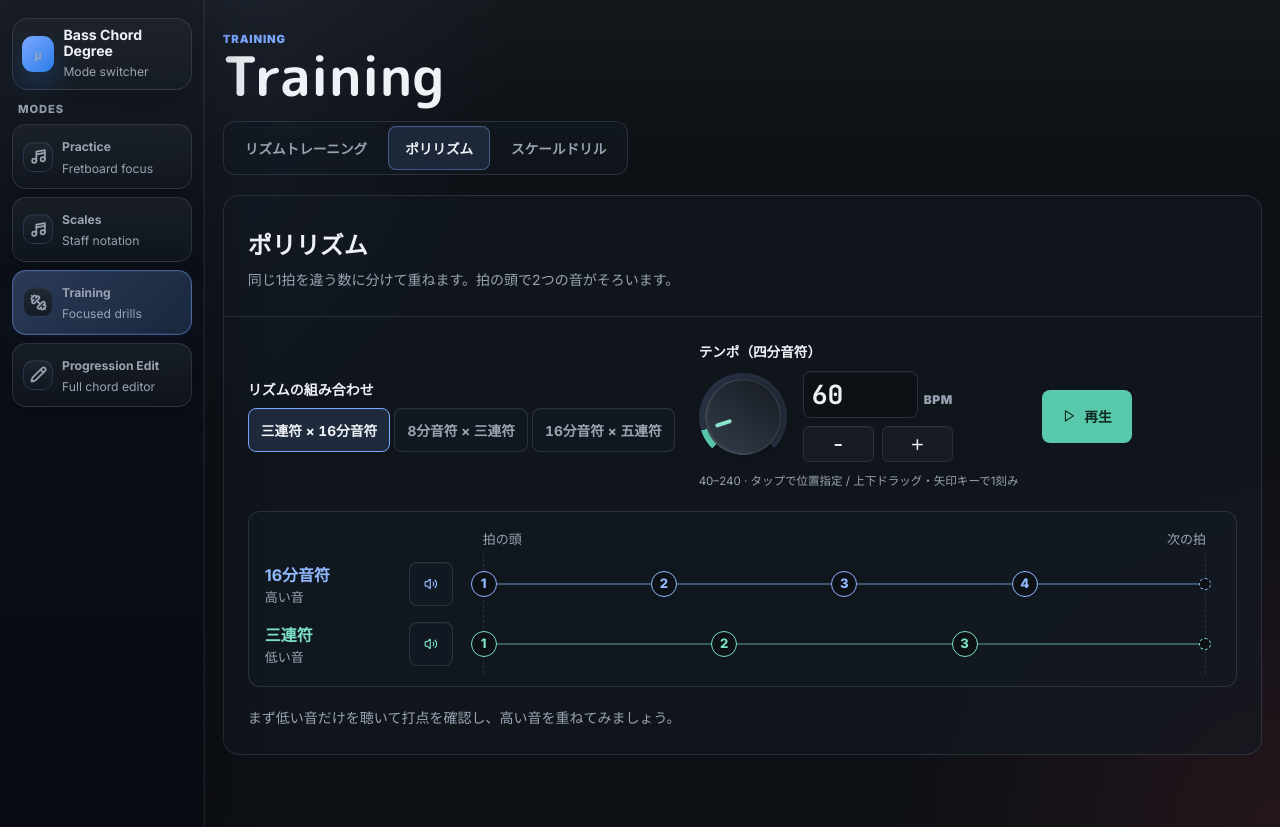
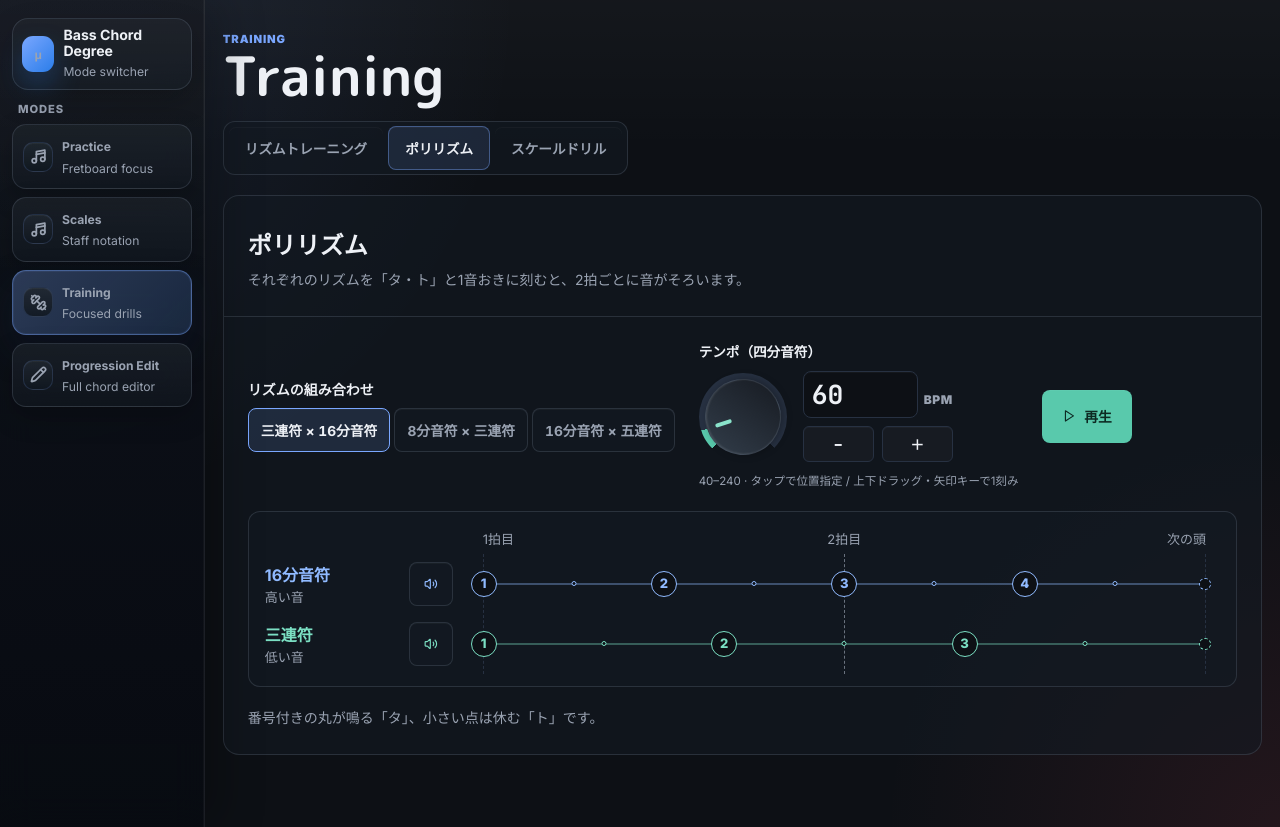
Before and after one commit to muu-ima/muu-fret-degree, a Next.js app: page /training in a window 1280 px wide. Both pictures are taken after a click on the tab "ポリリズム". Built offline with nearby package versions, Linux system fonts and the light colour scheme.

Commit message:
Align alternating polyrhythm hits every two beats

```diff
--- a/app/components/training/PolyrhythmTraining.module.css
+++ b/app/components/training/PolyrhythmTraining.module.css
@@ -129,16 +129,29 @@
 }
 
 .trackCaption {
-  display: flex;
+  display: grid;
+  grid-template-columns: 1fr auto 1fr;
   align-items: center;
-  justify-content: space-between;
   height: var(--caption-height);
   gap: 4px;
+}
+
+.trackCaption span:last-child {
+  justify-self: end;
 }
 
 .lines {
   position: relative;
   border-inline: 1px dashed var(--line);
+}
+
+.lines::before {
+  position: absolute;
+  inset-block: 0;
+  left: 50%;
+  border-left: 1px dashed var(--muted);
+  opacity: 0.65;
+  content: "";
 }
 
 .lane {
@@ -168,6 +181,7 @@
 }
 
 .pulse,
+.rest,
 .restart {
   position: absolute;
   z-index: 1;
@@ -192,8 +206,14 @@
 }
 
 .lane[data-muted="true"] .pulse,
+.lane[data-muted="true"] .rest,
 .lane[data-muted="true"] .restart {
   opacity: 0.55;
+}
+
+.rest {
+  width: 5px;
+  height: 5px;
 }
 
 .restart {
--- a/app/components/training/PolyrhythmTraining.tsx
+++ b/app/components/training/PolyrhythmTraining.tsx
@@ -21,7 +21,7 @@ export function PolyrhythmTraining({ isActive }: { isActive: boolean }) {
       <header className={shared.header}>
         <div>
           <h2 id="polyrhythm-title">ポリリズム</h2>
-          <p className={styles.description}>同じ1拍を違う数に分けて重ねます。拍の頭で2つの音がそろいます。</p>
+          <p className={styles.description}>それぞれのリズムを「タ・ト」と1音おきに刻むと、2拍ごとに音がそろいます。</p>
         </div>
       </header>
       <div className={styles.body}>
@@ -72,10 +72,19 @@ export function PolyrhythmTraining({ isActive }: { isActive: boolean }) {
             ))}
           </div>
           <div className={styles.tracks} ref={player.trackRef} aria-hidden="true">
-            <div className={styles.trackCaption}><span>拍の頭</span><span>次の拍</span></div>
+            <div className={styles.trackCaption}>
+              <span>1拍目</span><span>2拍目</span><span>次の頭</span>
+            </div>
             <div className={styles.lines}>
               {lanes.map(({ id }) => (
                 <div className={styles.lane} data-lane={id} data-muted={!player.audible[id]} key={id}>
+                  {Array.from({ length: player.ratio[id] }, (_, index) => (
+                    <span
+                      key={index}
+                      className={styles.rest}
+                      style={{ left: `${(index + 0.5) * 100 / player.ratio[id]}%` }}
+                    />
+                  ))}
                   {pulses.map((pulse) => pulse[id] === null ? null : (
                     <span
                       key={pulse[id]}
@@ -93,7 +102,7 @@ export function PolyrhythmTraining({ isActive }: { isActive: boolean }) {
             </div>
           </div>
         </div>
-        <p className={styles.description}>まず低い音だけを聴いて打点を確認し、高い音を重ねてみましょう。</p>
+        <p className={styles.description}>番号付きの丸が鳴る「タ」、小さい点は休む「ト」です。</p>
         {player.error && <p className={styles.error} role="alert">{player.error}</p>}
       </div>
     </section>
--- a/app/lib/polyrhythm.ts
+++ b/app/lib/polyrhythm.ts
@@ -33,7 +33,8 @@ export function createPolyrhythmPlayback({
   play: (time: number, pulse: PolyrhythmPulse) => void;
 }) {
   const pulses = getPolyrhythmPulses(ratio);
-  const cycleDuration = () => 60 / getBpm();
+  // Play every other subdivision across two quarter notes.
+  const cycleDuration = () => 2 * 60 / getBpm();
   let cycle = { start: firstStart, duration: cycleDuration() };
   let previousCycle = cycle;
   let nextPulse = 0;
```
Also changed, not shown: 1 other file (tests, documents, lock files or other folders).
